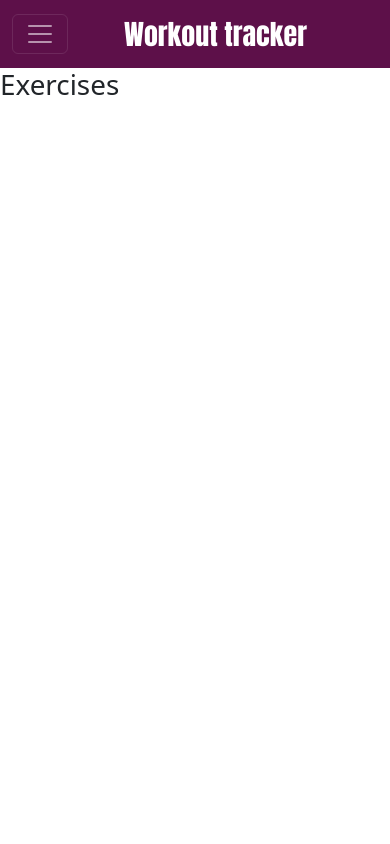
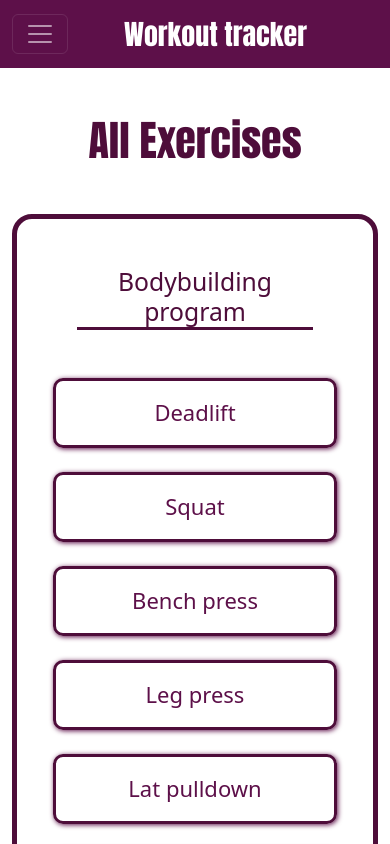
Before and after one commit to suvikristiin/workout_tracker_app, a React (Create React App) app: page /exercises in a window 390 px wide. Shown: the top 844 px of the page. Built offline with nearby package versions, Linux system fonts and the light colour scheme.

Commit message:
add exercises page design

```diff
--- a/src/App.js
+++ b/src/App.js
@@ -2,7 +2,8 @@ import React from "react";
 import { BrowserRouter, Routes, Route } from "react-router-dom";
 import AllExercises from "./components/AllExercises.js";
 import AllWorkouts from "./components/AllWorkouts.js";
-import WorkoutItem from "./components/WorkoutItem.js"
+import WorkoutItem from "./components/WorkoutItem.js";
+import ExerciseItem from "./components/ExerciseItem.js"
 //import Login from "./components/Login.js"
 //import Register from "./components/Register.js"
 import NavigationBar from "./components/NavigationBar.js";
@@ -17,7 +18,8 @@ function App() {
         <Routes>
           <Route exact path="/" element={<AllWorkouts />} />
           <Route path="/workouts/:id" element={<WorkoutItem />} />
-          <Route path="/exercises" element={<AllExercises />} />
+          <Route exact path="/exercises" element={<AllExercises />} />
+          <Route path="/exercises/:id" element={<ExerciseItem />}></Route>
           <Route path="/add-workout" element={<NewWorkout />} />
           <Route path="/training-plan" element={<NewTrainingPlan />} />
         </Routes>
--- a/src/components/AllExercises.js
+++ b/src/components/AllExercises.js
@@ -1,12 +1,89 @@
 import React from "react";
+import { Container, Col, Row } from "react-bootstrap";
+import "../styles/allExercises.css";
+import "../styles/allWorkouts.css";
+import { Link } from "react-router-dom";
 //import ExerciseItem from "./AllExercises.js";
 
 const AllExercises = () => {
+  const exercisesData = {
+    trainingPlans: [
+      {
+        id: 1,
+        title: "Bodybuilding program",
+        exercises: [
+          {
+            id: 1,
+            name: "Deadlift"
+          },
+          {
+            id: 2,
+            name: "Squat"
+          },
+          {
+            id: 3,
+            name: "Bench press"
+          },
+          {
+            id: 4,
+            name: "Leg press"
+          },
+          {
+            id: 5,
+            name: "Lat pulldown"
+          },
+          {
+            id: 6,
+            name: "Shoulder press"
+          }
+        ]
+      },
+      {
+        id: 2,
+        title: "Strength program",
+        exercises: [
+          {
+            id: 1,
+            name: "Deadlift"
+          },
+          {
+            id: 2,
+            name: "Squat"
+          },
+          {
+            id: 3,
+            name: "Bench press"
+          }
+        ]
+      }
+    ]
+  };
+
   return (
-    <>
-      <h1>Exercises</h1>
-    </>
+    <Container className="exercises-container">
+      <Row>
+        <Col>
+          <h1 className="exercisesPage-title text-center my-5">All Exercises</h1>
+        </Col>
+      </Row>
+      {exercisesData.trainingPlans.map((plan, plan_id) => (
+        <Col className="plan-column mb-5 px-5" key={plan_id}>
+          <Row className="plan-row mx-auto">
+            <Col>
+              <h2 className="plan-title text-center my-5">{plan.title}</h2>
+            </Col>
+          </Row>
+          {plan.exercises.map((exercise, exercise_id) => (
+            <Link className="exercise-link" key={exercise_id} to={"/exercises/" + exercise.id}>
+              <Row className="exercise-row mb-4">
+                <Col className="exercise-name text-center">{exercise.name}</Col>
+              </Row>
+            </Link>
+          ))}
+        </Col>
+      ))}
+    </Container>
   );
-}
+};
 
 export default AllExercises;
--- a/src/components/AllWorkouts.js
+++ b/src/components/AllWorkouts.js
@@ -1,7 +1,7 @@
 import React from "react";
 import "../styles/allWorkouts.css";
 import { Container, Col, Row } from "react-bootstrap";
-import {Link } from "react-router-dom";
+import { Link } from "react-router-dom";
 const AllWorkouts = () => {
   const workoutsData = {
     "Bodybuilding program": [
@@ -91,8 +91,7 @@ const AllWorkouts = () => {
   };
 
   return (
-    <>
-      <Container className="workout-container justify-content-center">
+    <Container className="workout-container">
       <Row>
         <Col>
           <h1 className="workoutsPage-title text-center my-5">All workouts</h1>
@@ -100,7 +99,7 @@ const AllWorkouts = () => {
       </Row>
       {Object.keys(workoutsData).map((trainingPlan, plan_id) => (
         <Col className="plan-column mb-5 px-5" key={plan_id}>
-            <Row>
+          <Row className="plan-row mx-auto">
             <Col>
               <h2 className="plan-title text-center mt-5">{trainingPlan}</h2>
             </Col>
@@ -114,7 +113,10 @@ const AllWorkouts = () => {
                   </Col>
                 </Row>
                 {week.workouts.map((workout, workout_id) => (
-                    <Link key={workout_id} to={"/workouts/" + workout.id} style={{ textDecoration: 'none' }}>
+                  <Link
+                    className="workout-link"
+                    key={workout_id}
+                    to={"/workouts/" + workout.id}>
                     <Row className="workout-row mb-4">
                       <Col className="col-4 workout-date">{workout.date}</Col>
                       <Col className="workout-name">{workout.name}</Col>
@@ -127,7 +129,6 @@ const AllWorkouts = () => {
         </Col>
       ))}
     </Container>
-    </>
   );
 };
 
--- a/src/components/ExerciseItem.js
+++ b/src/components/ExerciseItem.js
@@ -1,6 +1,10 @@
+import React from "react"
+import { useParams } from "react-router-dom"
 
-const ExerciseItem = ({ exercise }) => {
-  return ( <></> );
+const ExerciseItem = () => {
+  let params = useParams()
+
+  return ( <h1>Exercise Item {params.id}</h1> );
 }
 
 export default ExerciseItem;
--- a/src/components/NavigationBar.js
+++ b/src/components/NavigationBar.js
@@ -19,7 +19,7 @@ const NavigationBar = () => {
         <Navbar.Brand className="appName mx-auto">Workout tracker</Navbar.Brand>
         <Navbar.Collapse>
           <Nav className="nav-links me-auto">
-            <Nav.Link className="workout-link" as={Link} to="*" onClick={() => setExpanded(false)}>
+            <Nav.Link className="workout-link" as={Link} to="/" onClick={() => setExpanded(false)}>
               Workouts
             </Nav.Link>
             <Nav.Link className="exercise-link" as={Link} to="/exercises" onClick={() => setExpanded(false)}>
--- /dev/null
+++ b/src/styles/allExercises.css
@@ -0,0 +1,55 @@
+@import url("https://fonts.googleapis.com/css?family=Anton");
+
+.exercise-row {
+  height: 70px;
+  border: 3px solid;
+  border-radius: 10px;
+  border-color: #4E0D3A;
+  box-shadow: 1px 1px 5px #5d1049;
+  align-items: center;
+  color: #5d1049
+}
+
+.exercise-link {
+  text-decoration: none;
+}
+
+.exercisesPage-title {
+  font-family: "Anton", sans-serif;
+  font-size: 42px;
+  color: #4E0D3A;
+}
+
+.exercises-container {
+  width: 50%;
+}
+
+.exercise-name {
+  font-size: 28px;
+}
+
+.exercise-row:hover {
+  border-color: #4E0D3A;
+  box-shadow: 1px 1px 15px #5d1049;
+}
+
+@media (max-width: 1200px) {
+  .exercises-container {
+    width: 70%;
+  }
+
+  .exercise-name {
+    font-size: 24px;
+  }
+}
+
+@media (max-width: 767px) {
+  .exercises-container {
+    width: 100%;
+  }
+
+  .exercise-name {
+    font-size: 22px;
+  }
+
+}
--- a/src/styles/allWorkouts.css
+++ b/src/styles/allWorkouts.css
@@ -5,15 +5,22 @@
   border: 3px solid;
   border-radius: 10px;
   border-color: #4E0D3A;
-  color: #5d1049;
+  box-shadow: 1px 1px 5px #5d1049;
   align-items: center;
+  color: #5d1049
 }
 
+.workout-link {
+  text-decoration: none;
+}
 
+.plan-row {
+  width: 80%;
+}
 
 .plan-column {
   border: 5px solid;
-  border-radius: 10px;
+  border-radius: 20px;
   border-color: #4E0D3A;
 }
 
@@ -28,9 +35,10 @@
   color: #4E0D3A;
 }
 
+
 .plan-title {
-  text-decoration: underline;
   color: #4E0D3A;
+  border-bottom: 3px solid #4E0D3A;
 }
 
 .workout-date {
@@ -49,13 +57,12 @@
 }
 
 .workout-row:hover{
-  background-color: #5d1049;
-  color: #ffffff;
-
+  border-color: #4E0D3A;
+  box-shadow: 1px 1px 15px #5d1049;
 }
 
 
-@media (max-width: 1100px) {
+@media (max-width: 1200px) {
   .workout-container {
     width: 70%;
   }
@@ -86,4 +93,8 @@
   .week-number {
     font-size: 16px;
   }
+
+  .plan-row {
+    width: 100%;
+  }
 }
```
Lines whose indentation alone changed are shown as unchanged.
